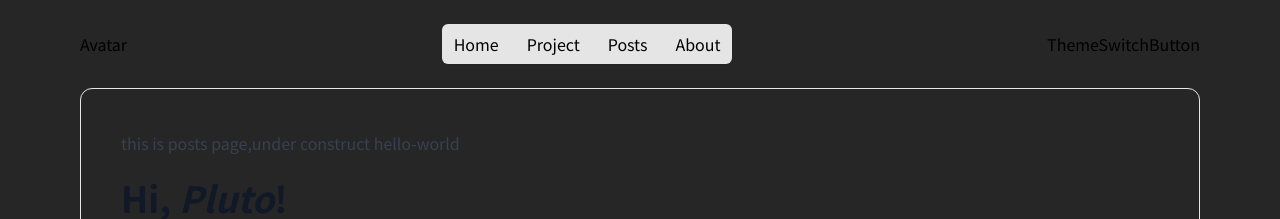
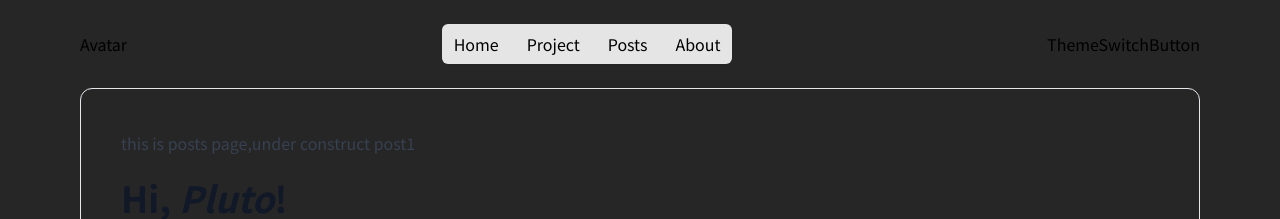
Before and after one commit to AlbertMok/chilloong, a Next.js app: page /posts/hello-world in a window 1280 px wide. Shown: the top 219 px of the page. Built offline with nearby package versions, Linux system fonts and the light colour scheme.

Commit message:
make some change of config file

```diff
--- a/next.config.mjs
+++ b/next.config.mjs
@@ -9,6 +9,7 @@ const nextConfig = {
       },
     ];
   },
+  assetPrefix: "/mywebsite/",
 };
 
 export default nextConfig;
--- a/src/app/posts/[slug]/page.tsx
+++ b/src/app/posts/[slug]/page.tsx
@@ -7,10 +7,33 @@ const markdown = `# Hi, *Pluto*!
 
 
 `;
-export default function Page({ params }: { params: { slug: string } }) {
+export function generateStaticParams() {
+  const posts = [
+    { title: "post1", slug: "post1" },
+    { title: "post2", slug: "post2" },
+    { title: "post3", slug: "post3" },
+  ];
+
+  return posts.map((post) => ({
+    slug: post.slug,
+  }));
+}
+
+/**
+ * generate the page's meta info
+ * @param param0
+ * @returns
+ */
+export function generateMetadata({ params }: { params: { slug: string } }) {
+  return {
+    title: "Posts",
+  };
+}
+export default function Page() {
+  const slug = generateStaticParams()[0].slug;
   return (
     <div className="prose border-[1.5px] min-w-full p-10 rounded-xl">
-      <p>this is posts page,under construct {params.slug}</p>
+      <p>this is posts page,under construct {slug}</p>
       <Markdown>{markdown}</Markdown>
     </div>
   );
```
Also changed, not shown: tsconfig.json (+19 -5 lines), 1 other file (tests, documents, lock files or other folders).
